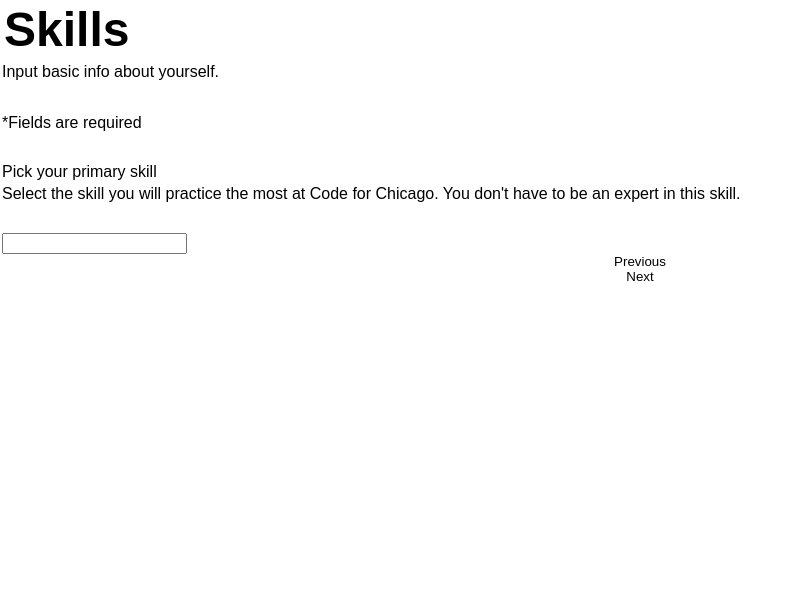
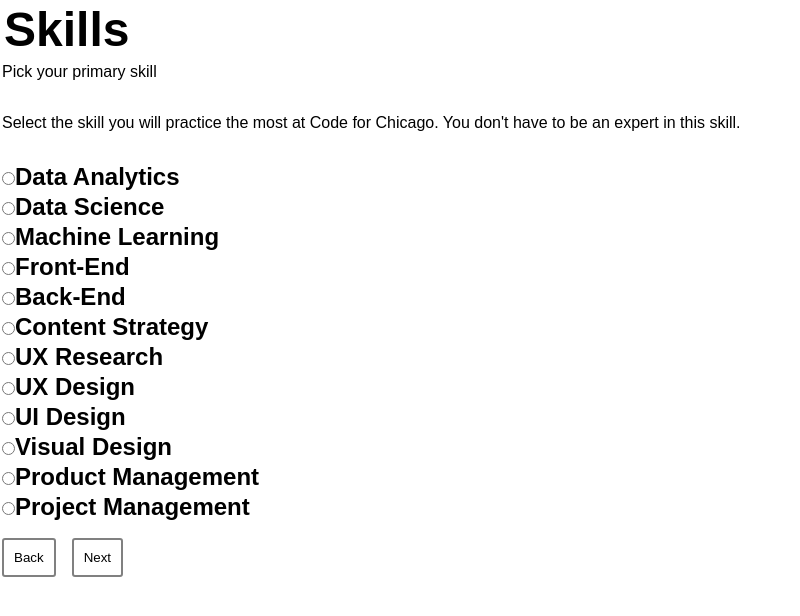
Before and after one commit to code-312/Voma, a React (Create React App) app: page /register in a window 1280 px wide. Both pictures are taken after a click on the button "Next". Shown: the top 616 px of the page, without its empty margins (0-800 px from the left). Built offline with nearby package versions, Linux system fonts and the light colour scheme.

Commit message:
form fillable

```diff
--- a/src/components/BasicInfo.jsx
+++ b/src/components/BasicInfo.jsx
@@ -7,16 +7,18 @@ export default function BasicInfo({StyledFieldset, firstName, lastName, pronouns
       <legend>Basic Info</legend>
       <p>Input basic info about yourself.</p>
       <p className="red">*Fields are required</p>
-      <label htmlFor="firstName">First Name*
+      <label htmlFor="firstName">First Name<span className="red">*</span>
         <input id="firstName" type="text" name="firstName" onChange={handleFormChange} value={firstName} />
       </label>
-      <label htmlFor="lastName">Last Name*
+      <label htmlFor="lastName">Last Name<span className="red">*</span>
         <input id="lastName" type="text" name="lastName" onChange={handleFormChange} value={lastName} />
       </label>
-      <label htmlFor="pronouns">Pronouns*
+      <label htmlFor="pronouns">Pronouns<span className="red">*</span>
         <input id="pronouns" type="text" name="pronouns" onChange={handleFormChange} value={pronouns} />
       </label>
-      <button onClick={()=> setRegisterStep(2)} type="button">Next</button>
+      <nav>
+        <button onClick={()=> setRegisterStep(2)} type="button">Next</button>
+      </nav>
     </StyledFieldset>
   )
 }
--- a/src/components/Skills.jsx
+++ b/src/components/Skills.jsx
@@ -2,17 +2,50 @@ import React from 'react';
 
 // eslint-disable-next-line react/prop-types
 export default function Skills({StyledFieldset, skills, handleFormChange, setRegisterStep}) {
+
+  const skillList = [
+    'Data Analytics',
+    'Data Science',
+    'Machine Learning',
+    'Front-End',
+    'Back-End',
+    'Content Strategy',
+    'UX Research',
+    'UX Design',
+    'UI Design',
+    'Visual Design',
+    'Product Management',
+    'Project Management'
+  ]
+
+  const toCamelCase = str => str.replace(/(?:^\w|[A-Z]|\b\w)/g,
+    (word, index) => index === 0 ? word.toLowerCase() : word.toUpperCase()).replace(/\s+/g, '');
+
+
   return(
     <StyledFieldset>
       <legend>Skills</legend>
-      <p>Input basic info about yourself.</p>
-      <p>*Fields are required</p>
-      <label htmlFor="skills">Pick your primary skill
-        <p>Select the skill you will practice the most at Code for Chicago. You don&apos;t have to be an expert in this skill.</p>
-        <input id="pronouns" type="text" onChange={handleFormChange} name="skill" value={skills} />
-      </label>
-      <button onClick={()=> setRegisterStep(1)} type="button">Previous</button>
-      <button onClick={()=> setRegisterStep(3)} type="button">Next</button>
+      <p>Pick your primary skill</p>
+      <p>Select the skill you will practice the most at Code for Chicago. You don&apos;t have to be an expert in this skill.</p>
+
+      { skillList.map(skill => (
+        <label htmlFor={toCamelCase(skill)} key={skill}>
+          <input
+            type="radio"
+            name="skill"
+            id={toCamelCase(skill)}
+            value={skill}
+            checked={skill === skills}
+            onChange={handleFormChange}
+          />
+          {skill}
+        </label>
+      ))}
+
+      <nav>
+        <button onClick={()=> setRegisterStep(1)} type="button">Back</button>
+        <button onClick={()=> setRegisterStep(3)} type="button">Next</button>
+      </nav>
     </StyledFieldset>
   )
 }
--- a/src/pages/Register.jsx
+++ b/src/pages/Register.jsx
@@ -15,6 +15,19 @@ const StyledFieldset = styled.fieldset`
   }
   .red {
     color: red;
+  }
+  label {
+    font-size: 1.5rem;
+    font-weight: 600;
+  }
+  input[type=text] {
+    display: block;
+  }
+  button {
+    border: 2px solid gray;
+    border-radius: 3px;
+    padding: 10px;
+    margin: 1rem 1rem 0 0;
   }
 `;
 
@@ -50,9 +63,7 @@ export default function Register() {
       }
       { registerStep === 2 &&
         <Skills
-          firstName={formData.name}
-          lastName={formData.lastName}
-          pronouns={formData.pronouns}
+          skills={formData.skill}
           setRegisterStep={setRegisterStep}
           handleFormChange={handleFormChange}
           StyledFieldset={StyledFieldset}
```
